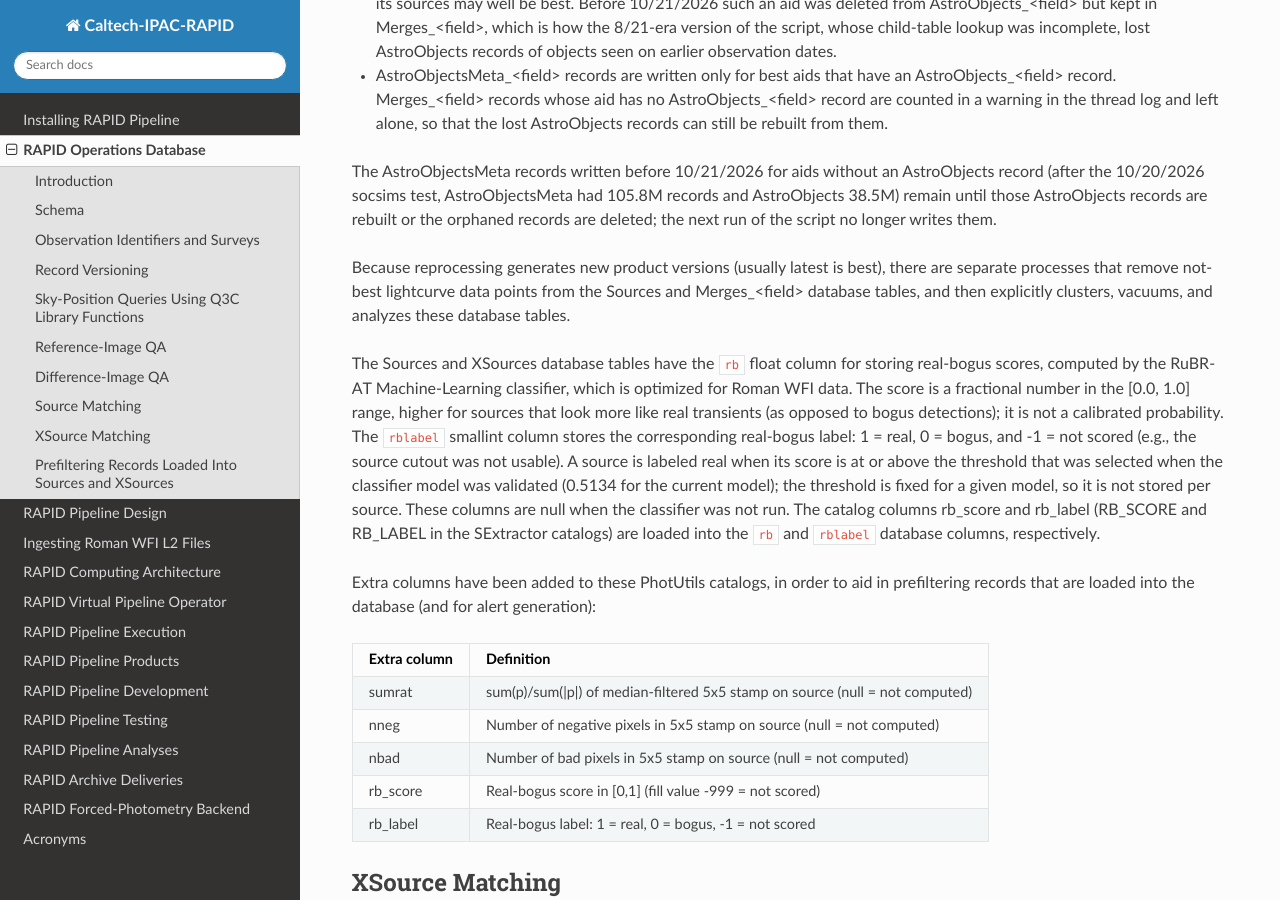
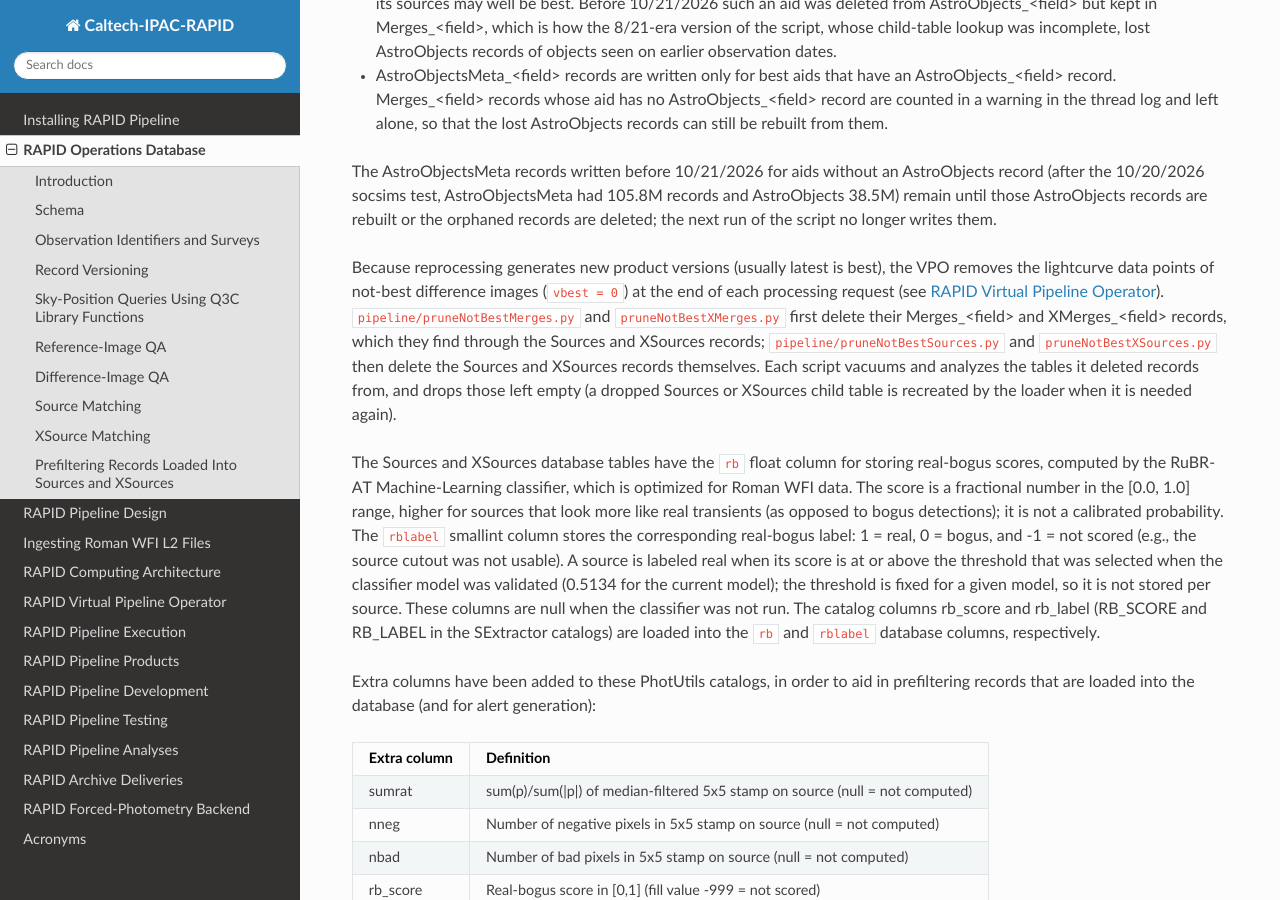
Before and after one commit to Caltech-IPAC/rapid, a Sphinx documentation site: the page built from docs/source/db/db.rst, in a window 1280 px wide and 900 px high, scrolled down 7899 px. Built offline with Sphinx 7.4.7 and the Read the Docs theme 3.1.0, drawn with Linux system fonts in a browser that asks for light colours; the version number could not be read and is left out.

Commit message:
Docs for PR #504: not-best Sources/XSources pruning
db.rst: how the VPO removes not-best lightcurve data points (Merges/XMerges, then Sources/XSources).
tests.rst: 10/26/2026 entry for PR #479 and 10/27/2026 entry for PR #504.

Co-Authored-By: Claude Opus 5.5 (1M context) <noreply@anthropic.com>

```diff
--- a/docs/source/db/db.rst
+++ b/docs/source/db/db.rst
@@ -337,9 +337,14 @@ The AstroObjectsMeta records written before 10/21/2026 for aids without an Astro
 remain until those AstroObjects records are rebuilt or the orphaned records are deleted; the
 next run of the script no longer writes them.
 
-Because reprocessing generates new product versions (usually latest is best), there are
-separate processes that remove not-best lightcurve data points from the Sources and Merges_<field> database tables,
-and then explicitly clusters, vacuums, and analyzes these database tables.
+Because reprocessing generates new product versions (usually latest is best), the VPO removes the
+lightcurve data points of not-best difference images (``vbest = 0``) at the end of each processing
+request (see :doc:`../ops/vpo`).  ``pipeline/pruneNotBestMerges.py`` and ``pruneNotBestXMerges.py``
+first delete their Merges_<field> and XMerges_<field> records, which they find through the Sources and
+XSources records; ``pipeline/pruneNotBestSources.py`` and ``pruneNotBestXSources.py`` then delete the
+Sources and XSources records themselves.  Each script vacuums and analyzes the tables it deleted records
+from, and drops those left empty (a dropped Sources or XSources child table is recreated by the loader
+when it is needed again).
 
 The Sources and XSources database tables have the ``rb`` float column for storing real-bogus scores,
 computed by the RuBR-AT Machine-Learning classifier, which is optimized for Roman WFI data.
--- a/docs/source/dev/tests.rst
+++ b/docs/source/dev/tests.rst
@@ -138,6 +138,10 @@ Date              Software modification
 10/26/2026        * Only the SFFT difference image is registered in the DiffImages database table, from the new ``[SFFT]`` section of the product config file (replacing ``[ZOGY]``);
                     ``[SFFT] run_sfft`` must be True, and a job that does not run SFFT or whose SFFT fails exits with code 65 (replacing exit code 4) (PR #478).
                   * New ``[ZOGY] run_zogy`` flag (default True) skips the ZOGY products; naive products are skipped with ``[NAIVE_DIFFIMAGE] naive_diffimage_flag = False`` (PR #478).
+                  * New ``[VPO_SETTINGS] load_sources_tables`` flag (default True): False skips loading the Sources, Merges, AstroObjects and AstroObjectsMeta tables, and alert production;
+                    the [X]tables are always loaded (PR #479).
+10/27/2026        * The VPO now deletes the not-best (``vbest = 0``) records of the Sources and XSources child tables (new stages 18 and 19, ``pruneNotBestSources.py`` and new ``pruneNotBestXSources.py``),
+                    after pruning the Merges/XMerges records; alert production is now stage 20 (PR #504).
 ===============   ===============================================================================================================================================================================================================================
 
 
```
